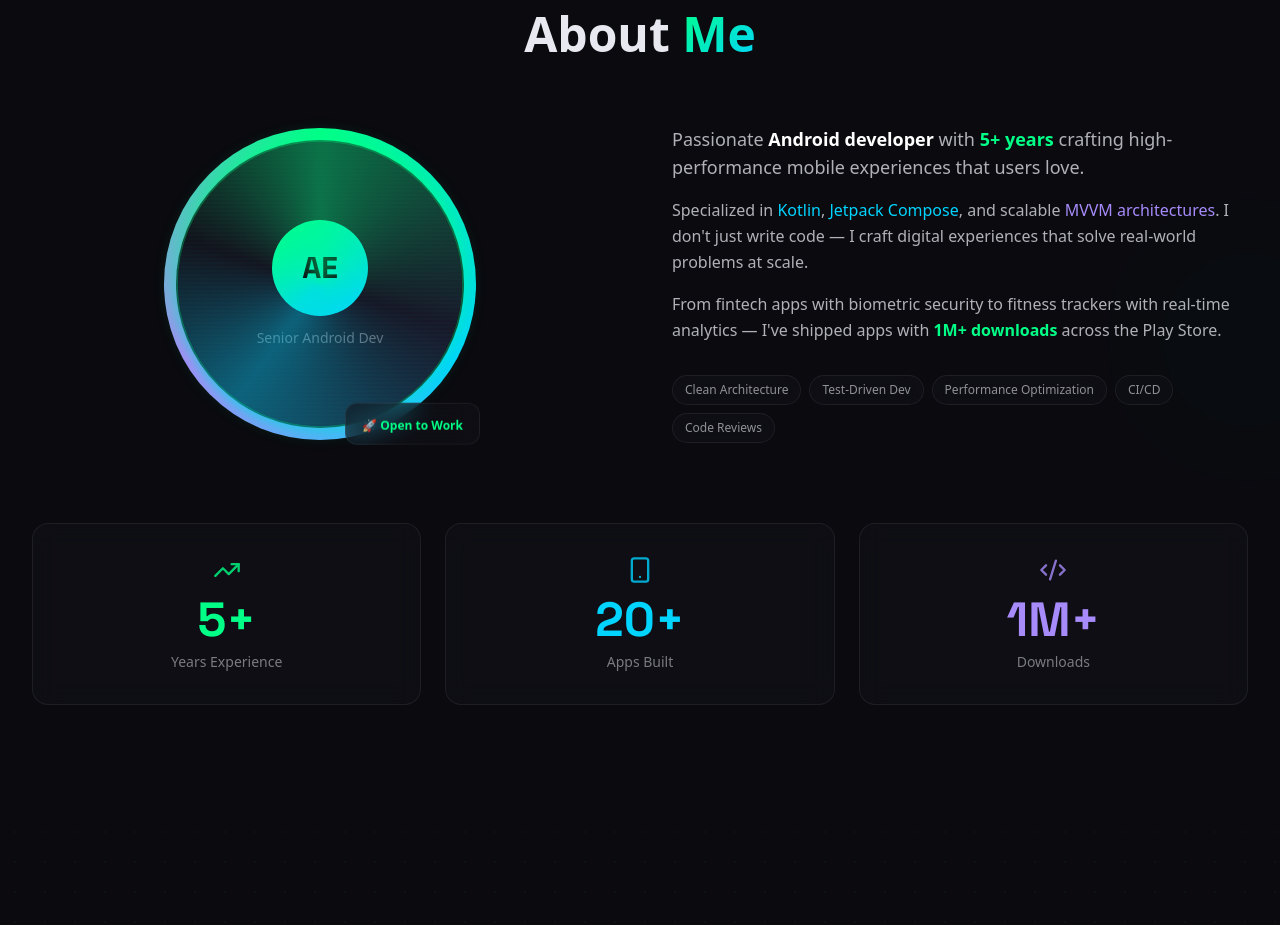
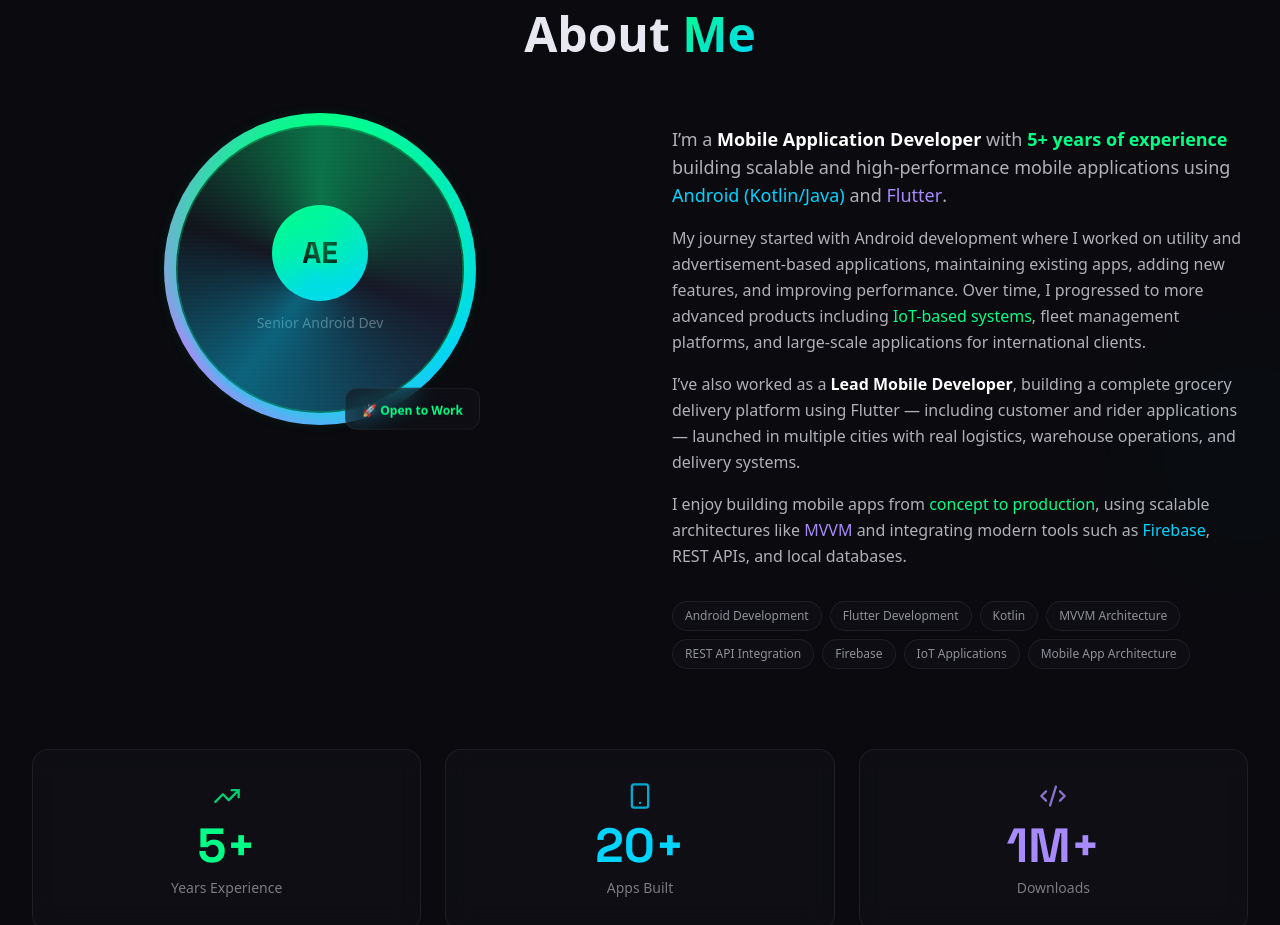
Before and after one commit to Ahsankhansadozai/Portfolio, a Next.js app: page / in a window 1280 px wide. Shown: the part 980-1905 px from the top of the page. Built offline with nearby package versions, Linux system fonts and the light colour scheme.

Commit message:
Update About me section

```diff
--- a/components/About.tsx
+++ b/components/About.tsx
@@ -66,7 +66,7 @@ export default function About() {
                 </motion.div>
 
                 {/* Two-column layout */}
-                <div className="grid lg:grid-cols-2 gap-16 items-center">
+                <div className="grid lg:grid-cols-2 gap-16 items-start">
                     {/* Left: Profile Image */}
                     <motion.div
                         initial={{ opacity: 0, x: -60 }}
@@ -141,30 +141,56 @@ export default function About() {
                     >
                         <div className="space-y-4 text-[rgba(232,232,240,0.75)] leading-relaxed">
                             <p className="text-lg">
-                                Passionate <span className="text-white font-semibold">Android developer</span> with{" "}
-                                <span className="text-[#00ff87] font-semibold">5+ years</span> crafting high-performance
-                                mobile experiences that users love.
+                                I’m a <span className="text-white font-semibold">Mobile Application Developer</span> with{" "}
+                                <span className="text-[#00ff87] font-semibold">5+ years of experience</span> building
+                                scalable and high-performance mobile applications using{" "}
+                                <span className="text-[#00d4ff] font-medium">Android (Kotlin/Java)</span> and{" "}
+                                <span className="text-[#a78bfa] font-medium">Flutter</span>.
                             </p>
+
                             <p>
-                                Specialized in <span className="text-[#00d4ff] font-medium">Kotlin</span>,{" "}
-                                <span className="text-[#00d4ff] font-medium">Jetpack Compose</span>, and scalable{" "}
-                                <span className="text-[#a78bfa] font-medium">MVVM architectures</span>. I don&apos;t just
-                                write code — I craft digital experiences that solve real-world problems at scale.
+                                My journey started with Android development where I worked on utility and
+                                advertisement-based applications, maintaining existing apps, adding new
+                                features, and improving performance. Over time, I progressed to more
+                                advanced products including{" "}
+                                <span className="text-[#00ff87] font-medium">IoT-based systems</span>,
+                                fleet management platforms, and large-scale applications for international
+                                clients.
                             </p>
+
                             <p>
-                                From fintech apps with biometric security to fitness trackers with real-time analytics —
-                                I&apos;ve shipped apps with{" "}
-                                <span className="text-[#00ff87] font-semibold">1M+ downloads</span> across the Play Store.
+                                I’ve also worked as a{" "}
+                                <span className="text-white font-semibold">Lead Mobile Developer</span>,
+                                building a complete grocery delivery platform using Flutter — including
+                                customer and rider applications — launched in multiple cities with real
+                                logistics, warehouse operations, and delivery systems.
+                            </p>
+
+                            <p>
+                                I enjoy building mobile apps from{" "}
+                                <span className="text-[#00ff87] font-medium">concept to production</span>,
+                                using scalable architectures like{" "}
+                                <span className="text-[#a78bfa] font-medium">MVVM</span> and integrating
+                                modern tools such as{" "}
+                                <span className="text-[#00d4ff] font-medium">Firebase</span>, REST APIs,
+                                and local databases.
                             </p>
                         </div>
 
                         {/* Tags */}
                         <div className="flex flex-wrap gap-2 pt-2">
-                            {["Clean Architecture", "Test-Driven Dev", "Performance Optimization", "CI/CD", "Code Reviews"].map((tag) => (
-                                <span key={tag} className="glass px-3 py-1.5 rounded-full text-xs font-medium text-[rgba(232,232,240,0.6)] border border-[rgba(255,255,255,0.07)]">
-                                    {tag}
-                                </span>
-                            ))}
+                            {["Android Development",
+                                "Flutter Development",
+                                "Kotlin",
+                                "MVVM Architecture",
+                                "REST API Integration",
+                                "Firebase",
+                                "IoT Applications",
+                                "Mobile App Architecture"].map((tag) => (
+                                    <span key={tag} className="glass px-3 py-1.5 rounded-full text-xs font-medium text-[rgba(232,232,240,0.6)] border border-[rgba(255,255,255,0.07)]">
+                                        {tag}
+                                    </span>
+                                ))}
                         </div>
                     </motion.div>
                 </div>
```
